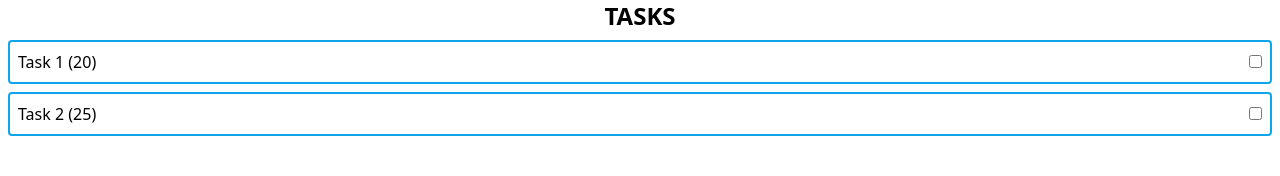
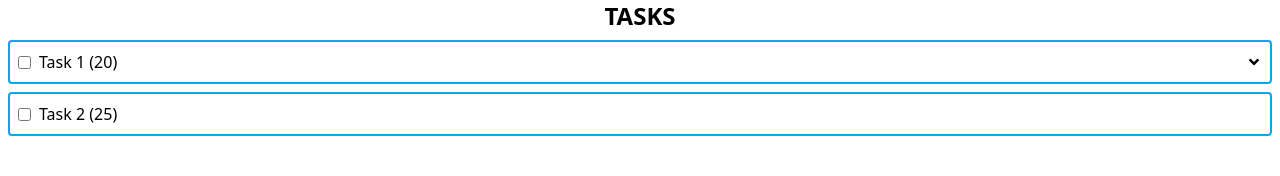
Before and after one commit to hnrkcode/habit-tracker, a React (Vite) app: page / in a window 1280 px wide. Shown: the top 176 px of the page. Built offline with nearby package versions, Linux system fonts and the light colour scheme.

Commit message:
Add icon for toggling the subtasks and refactor the components

```diff
--- a/src/App.tsx
+++ b/src/App.tsx
@@ -1,4 +1,5 @@
 import { ReactNode, useState } from "react";
+import { FaAngleUp, FaAngleDown } from "react-icons/fa";
 
 type CardProps = {
   children: ReactNode;
@@ -18,7 +19,8 @@ type TaskProps = {
 type TaskItemProps = {
   name: string;
   duration: number;
-  onToggle?: () => void | null;
+  showSubtasks?: boolean | undefined;
+  onToggle?: () => void | undefined;
 };
 
 function Card({ children }: CardProps) {
@@ -44,6 +46,7 @@ function Task({ name, duration, subtasks }: TaskProps) {
           <TaskItem
             name={name}
             duration={duration}
+            showSubtasks={showSubtasks}
             onToggle={handleToggleSubtasks}
           />
           <div>
@@ -75,15 +78,21 @@ function Task({ name, duration, subtasks }: TaskProps) {
   return taskItem;
 }
 
-function TaskItem({ name, duration, onToggle }: TaskItemProps) {
+function TaskItem({ name, duration, showSubtasks, onToggle }: TaskItemProps) {
+  const toggleSubTasksBtn = showSubtasks ? <FaAngleUp /> : <FaAngleDown />;
+
   return (
     <div className="flex justify-between">
-      <div onClick={onToggle}>
+      <div className="flex items-center">
+        <input type="checkbox" className="mr-2" />
         {name} ({duration})
       </div>
-      <div>
-        <input type="checkbox" />
-      </div>
+
+      {showSubtasks !== undefined && (
+        <div onClick={onToggle} className="flex justify-center items-center">
+          {toggleSubTasksBtn}
+        </div>
+      )}
     </div>
   );
 }
```
